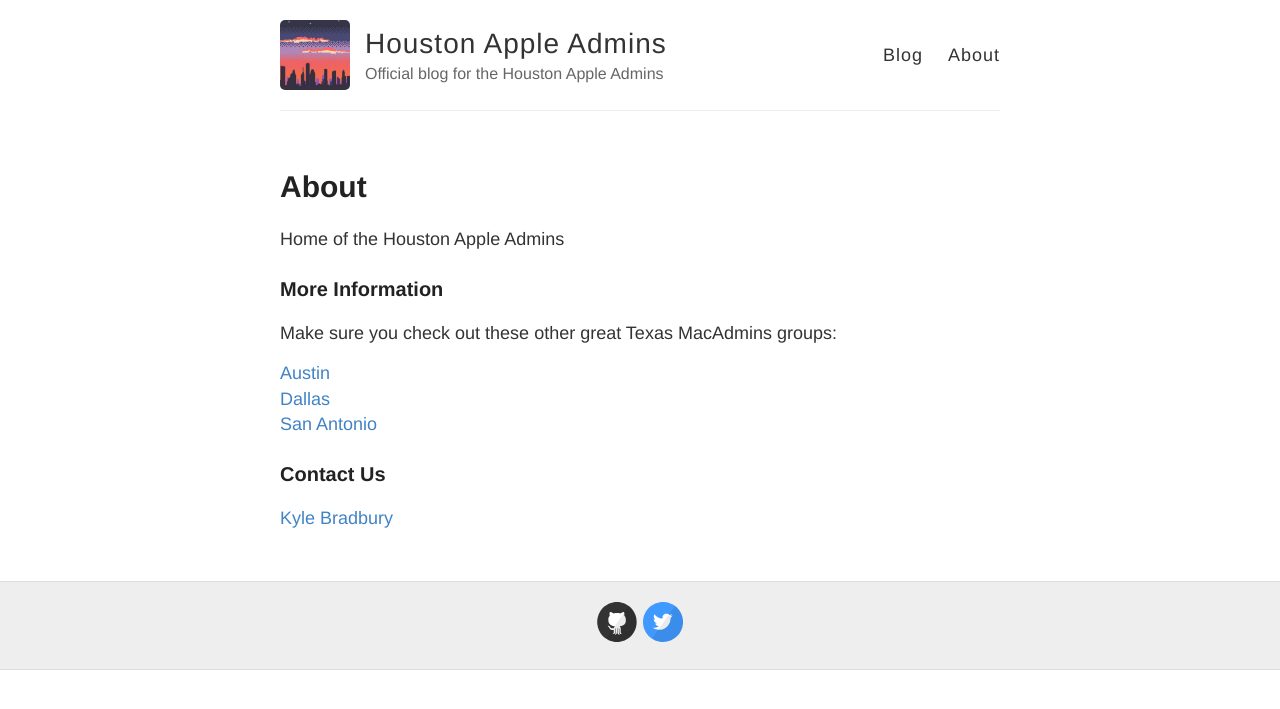
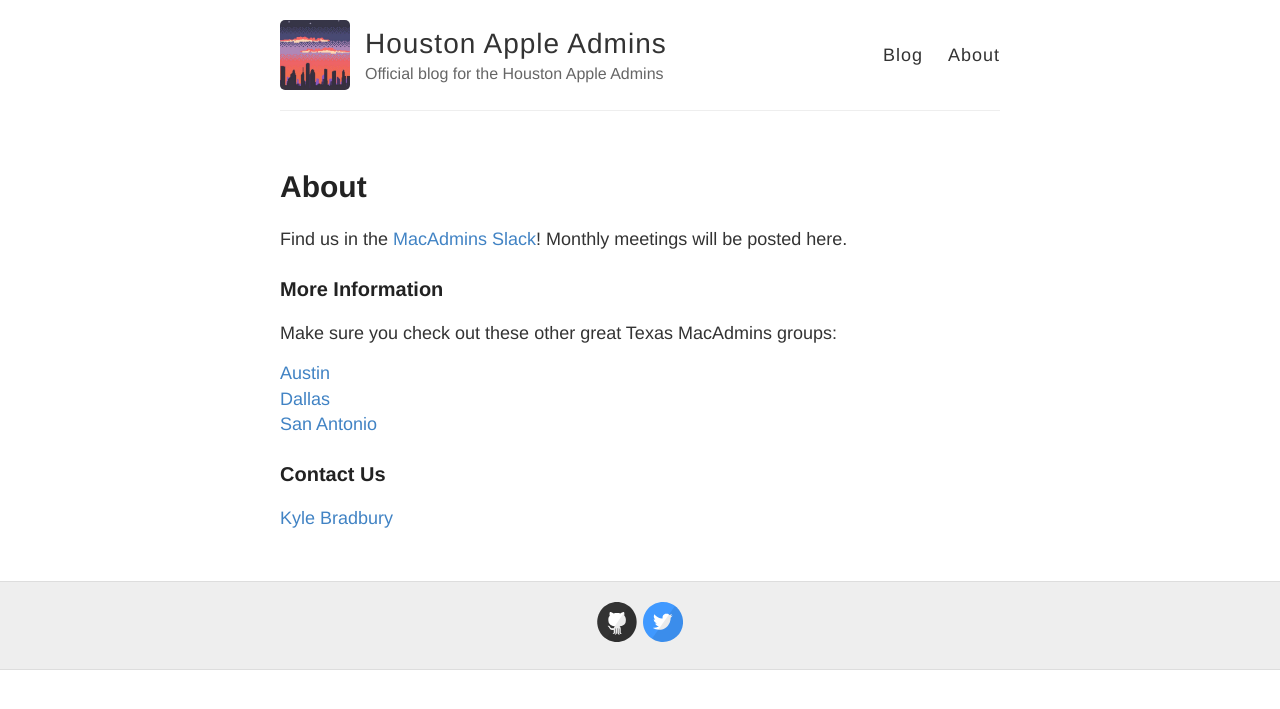
Before and after one commit to houstonappleadmins/houstonappleadmins.github.io, a Jekyll site: the page built from about.md, in a window 1280 px wide. Shown: the top 709 px of the page. Built offline with Jekyll 4.4.1, drawn with Linux system fonts in a browser that asks for light colours.

Commit message:
another about page change

```diff
--- a/about.md
+++ b/about.md
@@ -4,7 +4,7 @@
 permalink: /about/
 ---
 
-Home of the Houston Apple Admins
+Find us in the [MacAdmins Slack](https://macadmins.slack.com)! Monthly meetings will be posted here.
 
 ### More Information
 
```
